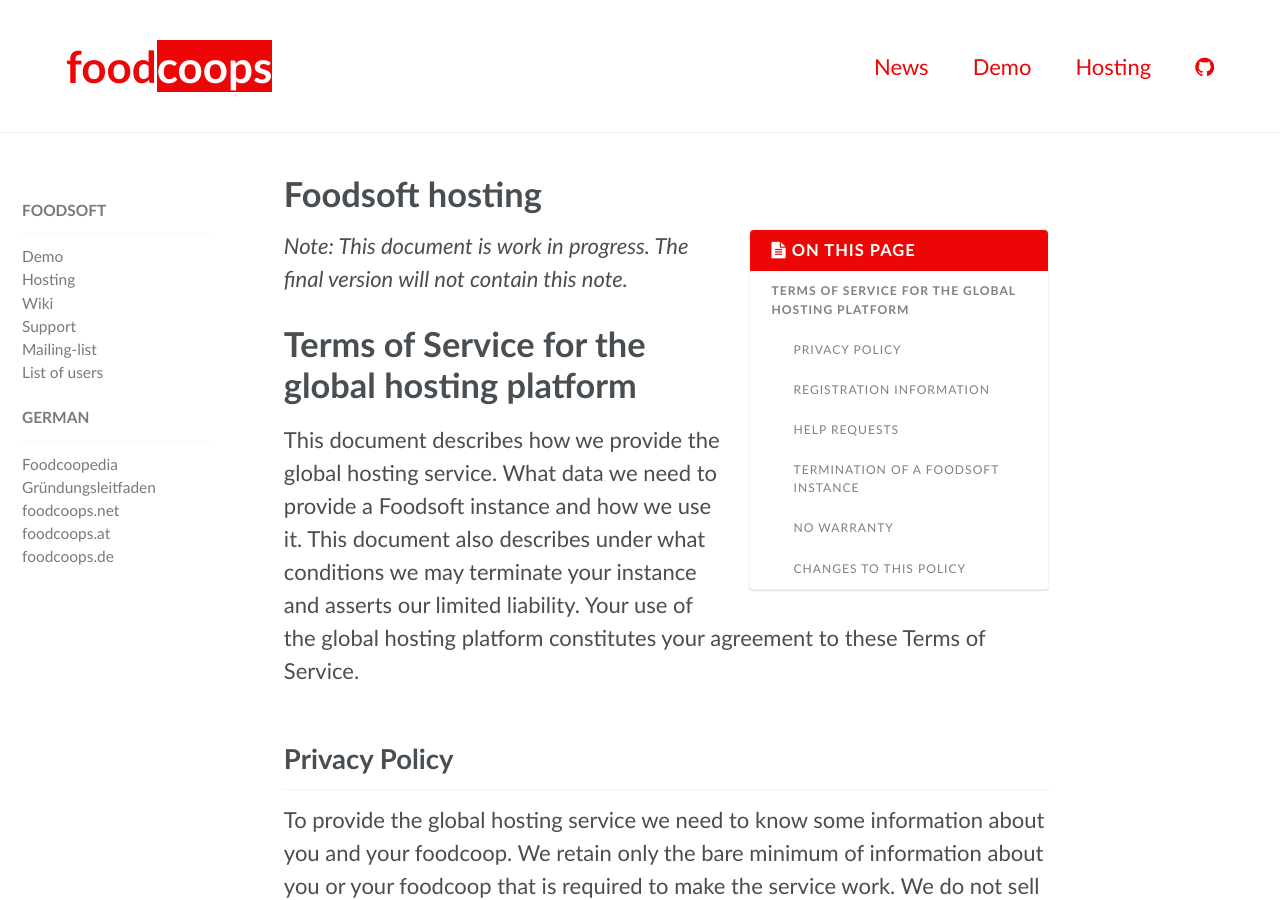
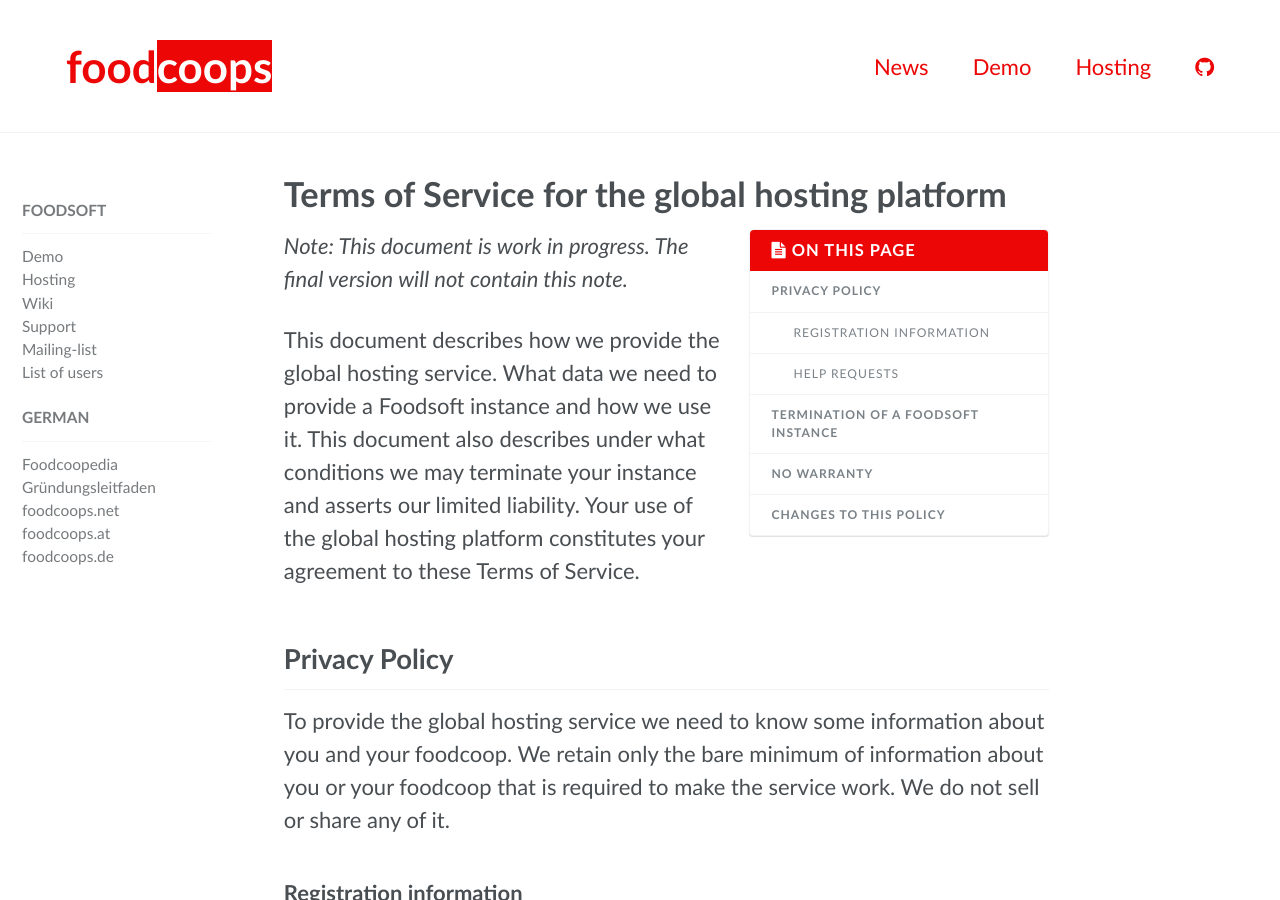
Before and after one commit to foodcoops/foodcoops.github.io, a Jekyll site: the page built from tos.md, in a window 1280 px wide and 900 px high. Built offline with Jekyll 4.4.1, drawn with Linux system fonts in a browser that asks for light colours.

Commit message:
Update title

```diff
--- a/tos.md
+++ b/tos.md
@@ -1,14 +1,12 @@
 ---
 layout: single
-title: Foodsoft hosting
+title: Terms of Service for the global hosting platform
 sidebar:
   nav: links
 ---
 {% include toc %}
 
 *Note: This document is work in progress. The final version will not contain this note.*
-
-# Terms of Service for the global hosting platform
 
 This document describes how we provide the global hosting service. What data we need to provide a
 Foodsoft instance and how we use it. This document also describes under what conditions we may
```
